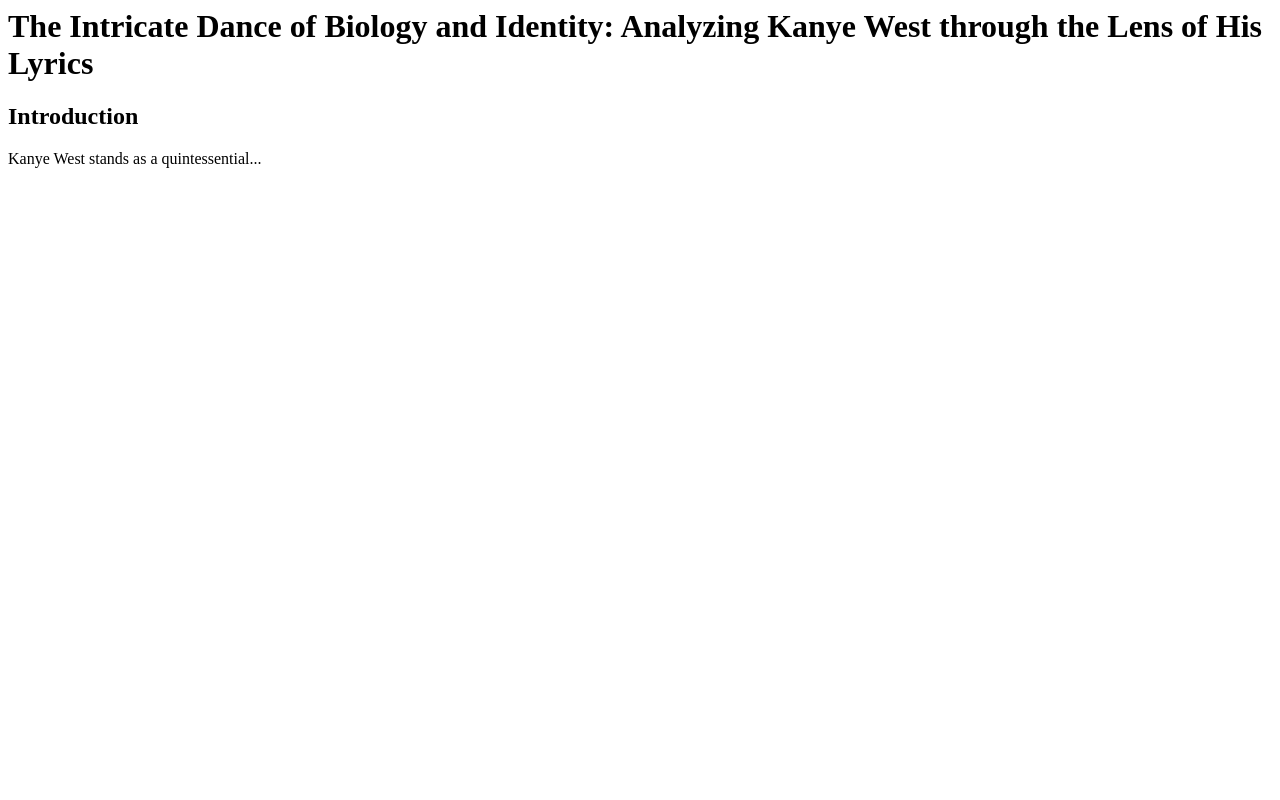
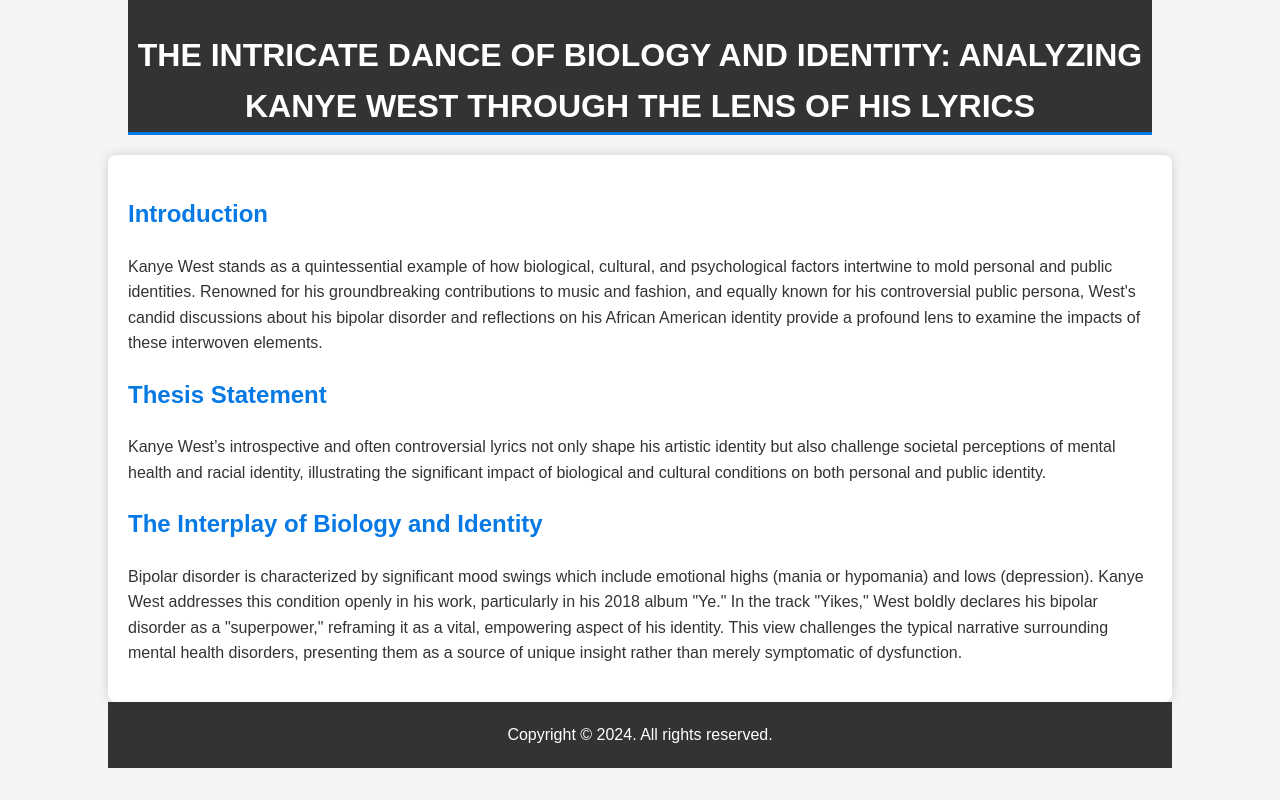
Before and after one commit to KTK-Jadoo/KTK-Jadoo.github.io, a plain HTML site: page index.html in a window 1280 px wide. Drawn offline with Linux system fonts and the light colour scheme.

Commit message:
Some content

```diff
--- a/index.html
+++ b/index.html
@@ -1,14 +1,46 @@
-<html>
+<!DOCTYPE html>
+<html lang="en">
 
 <head>
-    <title>The Intricate Dance of Biology and Identity</title>
+    <meta charset="UTF-8">
+    <meta name="viewport" content="width=device-width, initial-scale=1.0">
+    <title>The Intricate Dance of Biology and Identity: Analyzing Kanye West</title>
+    <link rel="stylesheet" href="styles.css">
 </head>
 
 <body>
-    <h1>The Intricate Dance of Biology and Identity: Analyzing Kanye West through the Lens of His Lyrics</h1>
-    <h2>Introduction</h2>
-    <p>Kanye West stands as a quintessential...</p>
-    <!-- Add the rest of your essay sections similarly -->
+    <header>
+        <h1>The Intricate Dance of Biology and Identity: Analyzing Kanye West through the Lens of His Lyrics</h1>
+    </header>
+    <main>
+        <section>
+            <h2>Introduction</h2>
+            <p>Kanye West stands as a quintessential example of how biological, cultural, and psychological factors
+                intertwine to mold personal and public identities. Renowned for his groundbreaking contributions to
+                music and fashion, and equally known for his controversial public persona, West's candid discussions
+                about his bipolar disorder and reflections on his African American identity provide a profound lens to
+                examine the impacts of these interwoven elements.</p>
+        </section>
+        <section>
+            <h2>Thesis Statement</h2>
+            <p>Kanye West’s introspective and often controversial lyrics not only shape his artistic identity but also
+                challenge societal perceptions of mental health and racial identity, illustrating the significant impact
+                of biological and cultural conditions on both personal and public identity.</p>
+        </section>
+        <section>
+            <h2>The Interplay of Biology and Identity</h2>
+            <p>Bipolar disorder is characterized by significant mood swings which include emotional highs (mania or
+                hypomania) and lows (depression). Kanye West addresses this condition openly in his work, particularly
+                in his 2018 album "Ye." In the track "Yikes," West boldly declares his bipolar disorder as a
+                "superpower," reframing it as a vital, empowering aspect of his identity. This view challenges the
+                typical narrative surrounding mental health disorders, presenting them as a source of unique insight
+                rather than merely symptomatic of dysfunction.</p>
+        </section>
+        <!-- Add more sections as needed -->
+    </main>
+    <footer>
+        <p>Copyright © 2024. All rights reserved.</p>
+    </footer>
 </body>
 
 </html>
--- /dev/null
+++ b/styles.css
@@ -0,0 +1,53 @@
+body {
+    font-family: Arial, sans-serif;
+    line-height: 1.6;
+    margin: 0;
+    padding: 0;
+    background: #f4f4f4;
+    color: #333;
+}
+
+header,
+main,
+footer {
+    width: 80%;
+    margin: auto;
+    overflow: hidden;
+}
+
+header {
+    background: #333;
+    color: #fff;
+    padding-top: 30px;
+    min-height: 70px;
+    border-bottom: #0779e4 3px solid;
+}
+
+header h1 {
+    text-align: center;
+    text-transform: uppercase;
+    margin: 0;
+}
+
+main {
+    margin-top: 20px;
+    padding: 20px;
+    background: white;
+    border-radius: 8px;
+    box-shadow: 0 0 10px #ccc;
+}
+
+section h2 {
+    color: #0779e4;
+}
+
+footer {
+    text-align: center;
+    padding: 20px;
+    background: #333;
+    color: white;
+}
+
+footer p {
+    margin: 0;
+}
```
